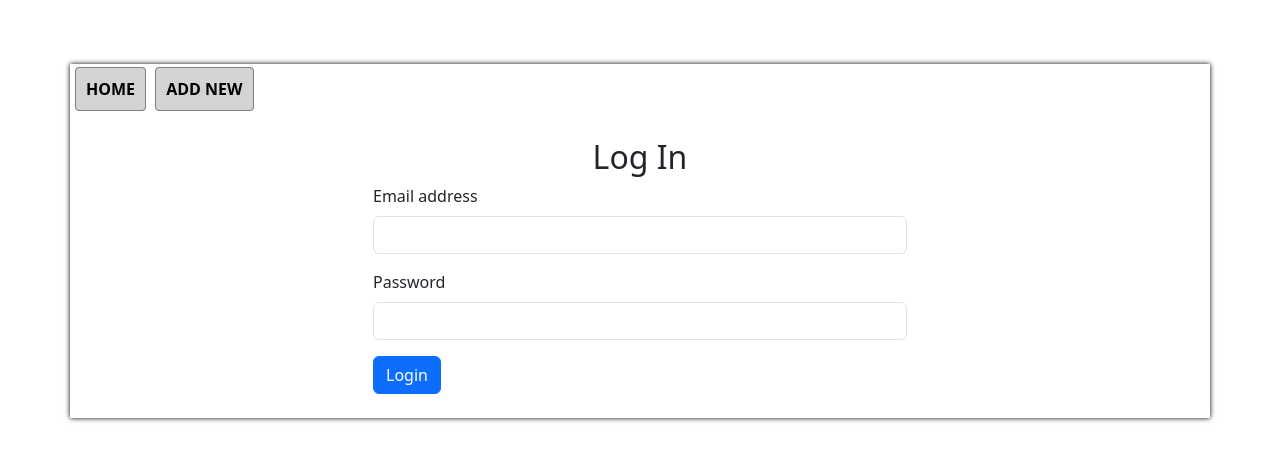
After one commit to kristapsrumpis/acc_local_credential_storage_web_app, a Flask app: page /login in a window 1280 px wide. The commit adds this page. Shown: the top 461 px of the page. Run offline with Flask 3, Linux system fonts and the light colour scheme.

Commit message:
adding register and login to flask app project

```diff
--- a/require.txt
+++ b/require.txt
@@ -3,6 +3,7 @@ blinker==1.9.0
 click==8.3.1
 colorama==0.4.6
 Flask==3.1.3
+Flask-Login==0.6.3
 Flask-Migrate==4.1.0
 Flask-SQLAlchemy==3.1.1
 itsdangerous==2.2.0
--- a/root/routes.py
+++ b/root/routes.py
@@ -49,3 +49,9 @@ def edite_record(id):
         return redirect('/')
 
     return render_template('edite.html', title=title, credential=credential)
+
+
+@home_bp.route('/login', methods=['GET', 'POST'])
+def loging():
+    title = "Log In"
+    return render_template('login.html', title=title)
--- a/root/static/style.css
+++ b/root/static/style.css
@@ -6,7 +6,7 @@ body{
     margin-top: 5%;
     margin-left: auto;
     margin-right: auto;
-    min-width: 600px;
+    width: 1200px;
     min-height: 200px;
     background-color: white;
     box-shadow: 0 0 5px black;
--- /dev/null
+++ b/root/templates/login.html
@@ -0,0 +1,25 @@
+{% extends 'layout.html' %}
+
+{% block title %} {{title}} {% endblock %}
+
+{% block container %}
+    <div class="row justify-content-center">
+        <div class="col-6 p-4">
+            <div class="row "><h2 class="text-center">{{title}}</h2></div>
+            <div class="row">
+                <form class="col align-self-center">
+                    <div class="mb-3">
+                      <label for="Email1" class="form-label">Email address</label>
+                      <input type="email" class="form-control" id="Email1" aria-describedby="emailHelp">
+                    </div>
+                    <div class="mb-3">
+                      <label for="Password1" class="form-label">Password</label>
+                      <input type="password" class="form-control" id="Password1">
+                    </div>
+                    <button type="submit" class="btn btn-primary">Login</button>
+
+                </form>
+            </div>
+        </div>
+    </div>
+{% endblock %}
```
Also changed, not shown: root/templates/home.html (+9 -9 lines), root/templates/register.html (added).
